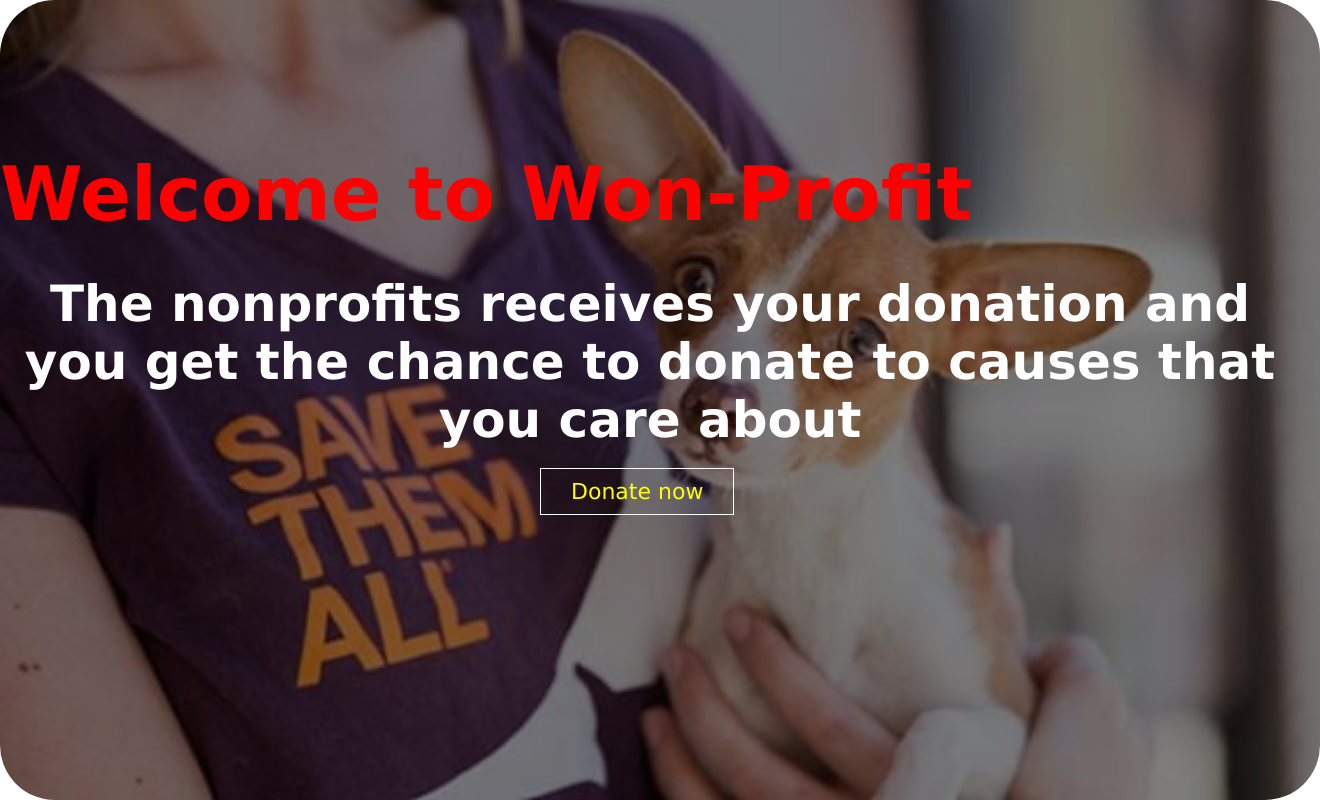
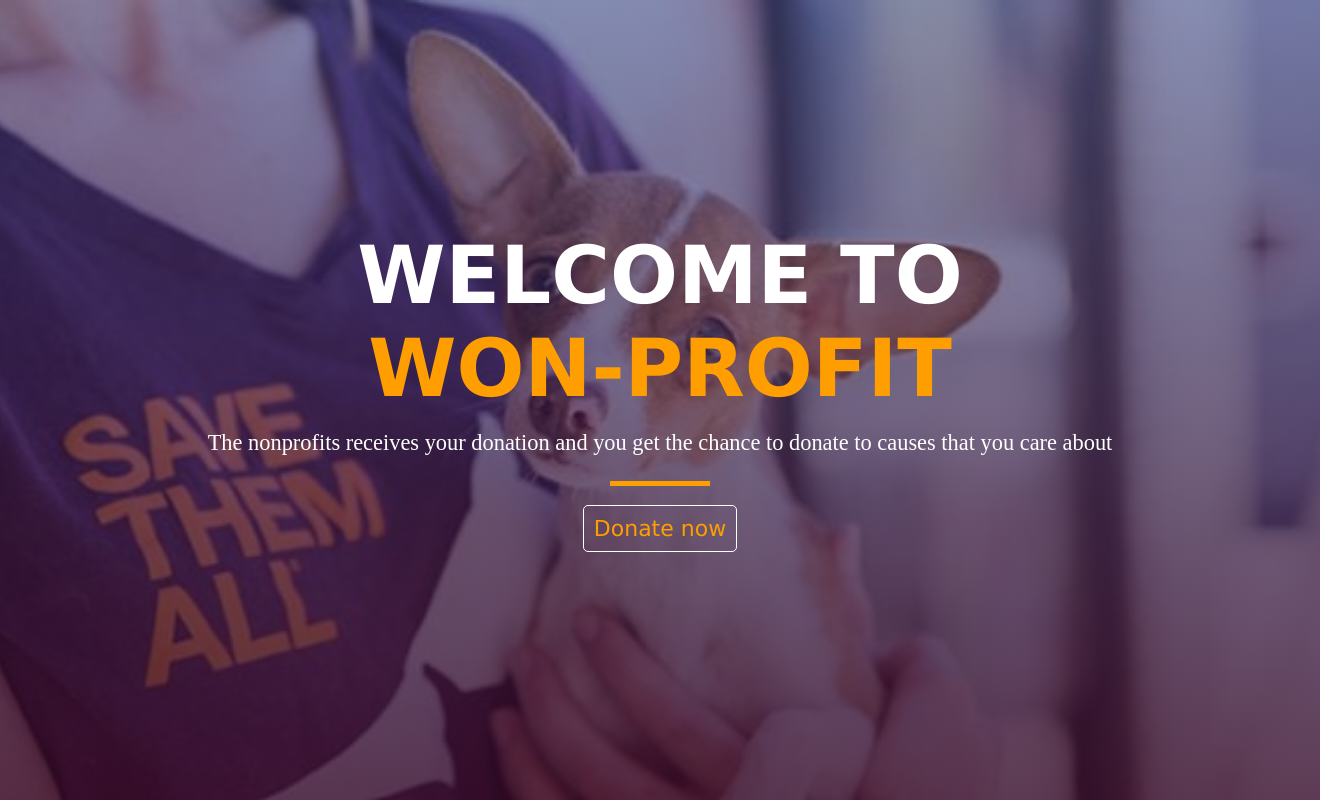
Before and after one commit to cod34life/won-profit, a PHP site: page / in a window 1320 px wide. Run offline with PHP 8.4, Linux system fonts and the light colour scheme.

Commit message:
Refactor: redesign landing page
the landing page is now responsive

it is now more visually appealing

```diff
--- a/content/frontpage.css
+++ b/content/frontpage.css
@@ -5,58 +5,90 @@
 }
 
 header{
-	background-image: linear-gradient(rgba(0,0,0,0.5), rgba(0,0,0,0.5)), url('IMG-20200822-WA0016.jpg');
-	border-radius: 55px;
+	background-image: linear-gradient(rgba(36, 50, 121, 0.5), rgba(53, 10, 42, 0.8)), url('IMG-20200822-WA0016.jpg');
+	/* border-radius: 55px; */
 	border-color: white;
 	height:100vh;
 	background-size:cover;
-	background position:center;
+	background-position:center;
 }
 
 .top{
-	position: absolute;
+	/* position: absolute;
 	width: auto;
 	margin-left: 0;
-	margin-top: 0 ;
+	margin-top: 0 ; */
 }
 h1{
-	color: red;
-	font-size: 75px;
+	color: white;
+	font-size: 5em;
 	font-family: "Verdana","sans-serif";
 	text-align: top;
-	margin-top: 150px;
+	text-transform: uppercase;
+}
+
+@media screen and (max-width:1024px){
+	h1{
+		font-size: 2.7em;
+	}
+}
+
+h1 span{
+	color: #ff9e00;
 }
 .tagline{
-	position: absolute;
-	width: 1300px;
-	margin-left: 0;
-	margin-top; 0
+	/* position: absolute; */
+	/* width: 1300px; */
+	/* margin-left: 0;
+	margin-top:0; */
 }
 
-h2{
+p{
 	color: white;
-	font-size: 50px;
-	font-family: "Verdana","sans-serif";
-	text-align: center;
-	margin-top: 275px;
+	font-size: 1.4em;
+	/* font-family: "Verdana","sans-serif"; */
+	/* margin-top: 275px; */
+	padding: 0 15px;
+	padding-top: 15px;
+	position: relative;
+}
+
+p::after{
+	content: "";
+	width: 100px;
+	height: 5px;
+	background-color: #ff9e00;
+	margin: 0 auto;
+	display: block;
+margin-top: 25px;
 
 }
 
 .Donate{
-	margin-top: 30px;
-	margin-left: 540px;
+padding: 30px 0;
 }
 
-.bttn{
+.Donate .bttn{
 	border:1px solid white;
-	padding: 10px 30px;
-	color: yellow;
+	/* padding: 10px 30px; */
+	color: #ff9e00;
 	font-family: "Verdana", "sans-serif";
 	font-size: 22px;
 	text-decoration: none;
-
+	padding: 10px;
+border-radius: 5px;
+transition: background .3s ease;
 }
 
 .Donate a:hover{
 	background-color: black;
 }
+
+.header-page-content{
+	display: flex;
+	height: 100%;
+	width: 100%;
+	justify-content: center;
+align-items: center;
+text-align: center;
+}
--- a/index.php
+++ b/index.php
@@ -6,15 +6,20 @@
 </head>
 <body>
      <header>
-     	<div class="top">
-     	     <h1>Welcome to Won-Profit</h1>
+     <div class="header-page-content">
+		<div class="hader-page-inner">
+		<div class="top">
+     	     <h1>Welcome to
+							<br><span> Won-Profit</span></h1>
         </div>
          <div class="tagline">
-         	<h2>The nonprofits receives your donation and you get the chance to donate to causes that you care about</h2>
+         	<p>The nonprofits receives your donation and you get the chance to donate to causes that you care about</p>
          	<div class="Donate">
          		<a href="interest.php" class="bttn" >Donate now</a>
             </div>
          </div>
+		</div>
+		 </div>
      </header>
 </body>
 </html>
```
